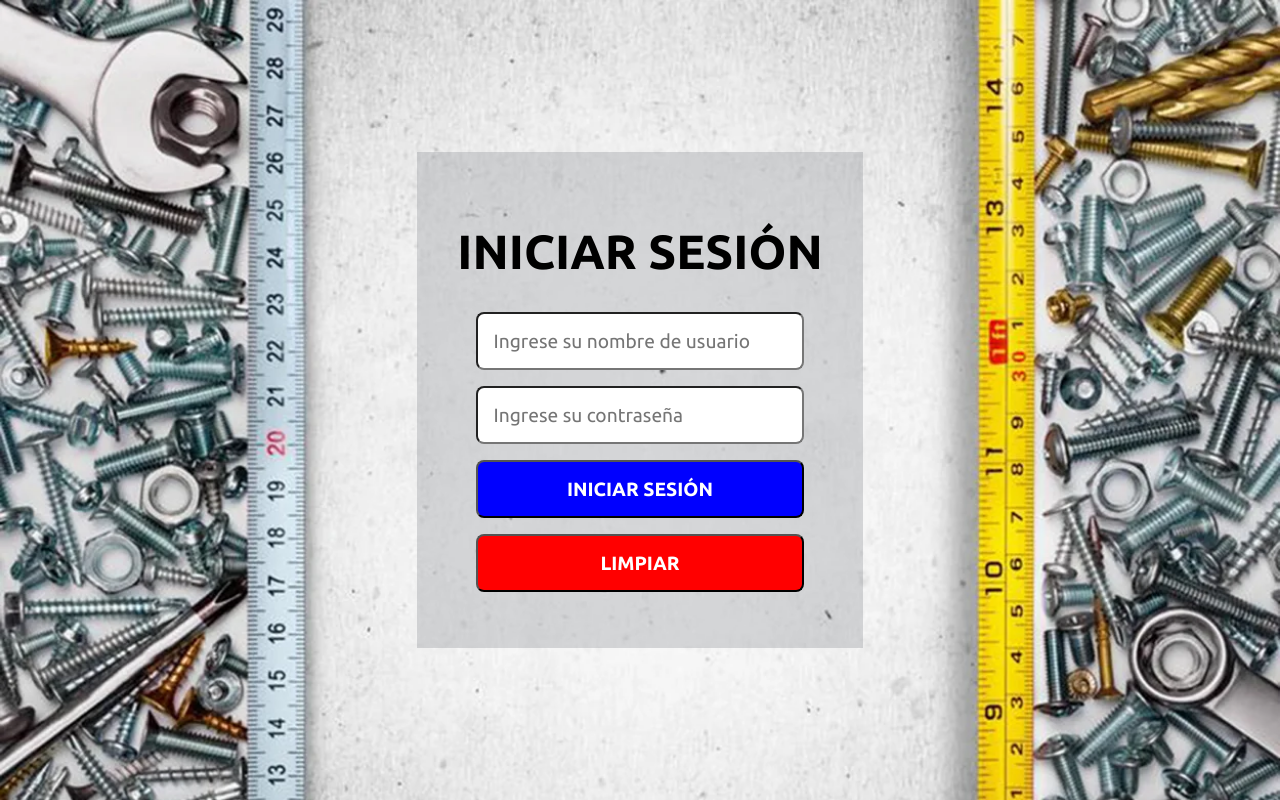
After one commit to denardots/ferreteria, a PHP site: page /login.html in a window 1280 px wide. The commit adds this page. Run offline with PHP 8.4, Linux system fonts and the light colour scheme.

Commit message:
Avance de index y diseño del login

```diff
--- /dev/null
+++ b/login.html
@@ -0,0 +1,25 @@
+<!DOCTYPE html>
+<html lang="es">
+    <head>
+        <meta charset="UTF-8">
+        <meta http-equiv="X-UA-Compatible" content="IE=edge">
+        <meta name="viewport" content="width=device-width, initial-scale=1.0">
+        <meta name="author" content="Denardo Taco Sánchez">
+        <link rel="icon" href="resources/images/icono.ico">
+        <link rel="preconnect" href="https://fonts.googleapis.com">
+        <link rel="preconnect" href="https://fonts.gstatic.com" crossorigin>
+        <link href="https://fonts.googleapis.com/css2?family=Ubuntu:wght@400;500;700&display=swap" rel="stylesheet">
+        <link rel="stylesheet" href="styles/normalize.css">
+        <link rel="stylesheet" href="styles/login.css">
+        <title>LOGIN</title>
+    </head>
+    <body>
+        <form class="login-form" action="" method="post" autocomplete="off">
+            <h1 class="login-form__title">INICIAR SESIÓN</h1>
+            <input class="login-form__input" type="text" name="" placeholder="Ingrese su nombre de usuario">
+            <input class="login-form__input" type="password" name="" placeholder="Ingrese su contraseña">
+            <input class="login-form__input login" type="submit" value="INICIAR SESIÓN">
+            <input class="login-form__input reset" type="reset" value="LIMPIAR">
+        </form>
+    </body>
+</html>
--- /dev/null
+++ b/styles/login.css
@@ -0,0 +1,39 @@
+*{
+    font-family: 'Ubuntu', sans-serif;
+    font-weight: 400;
+}
+body{
+    display: flex;
+    height: 100vh;
+    justify-content: center;
+    align-items: center;
+    background-image: url(../resources/images/tools.webp);
+    background-size: cover;
+}
+.login-form{
+    padding: 5vh;
+    background-color: #80868A4D;
+}
+.login-form__title{
+    font-size: 3em;
+    font-weight: 700;
+}
+.login-form__input{
+    display: block;
+    width: 90%;
+    margin: auto;
+    margin-bottom: 2vh;
+    padding: 2vh;
+    font-size: 1.2em;
+    border-radius: 1vh;
+}
+.login, .reset{
+    color: #FFFFFF;
+    font-weight: 700;
+}
+.login{
+    background-color: #0000ff;
+}
+.reset{
+    background-color: #ff0000;
+}
```
Also changed, not shown: index.html (+7 -7 lines), styles/index.css (+48 -12 lines), resources/images/tools.jpg (deleted), resources/images/tools.webp.
